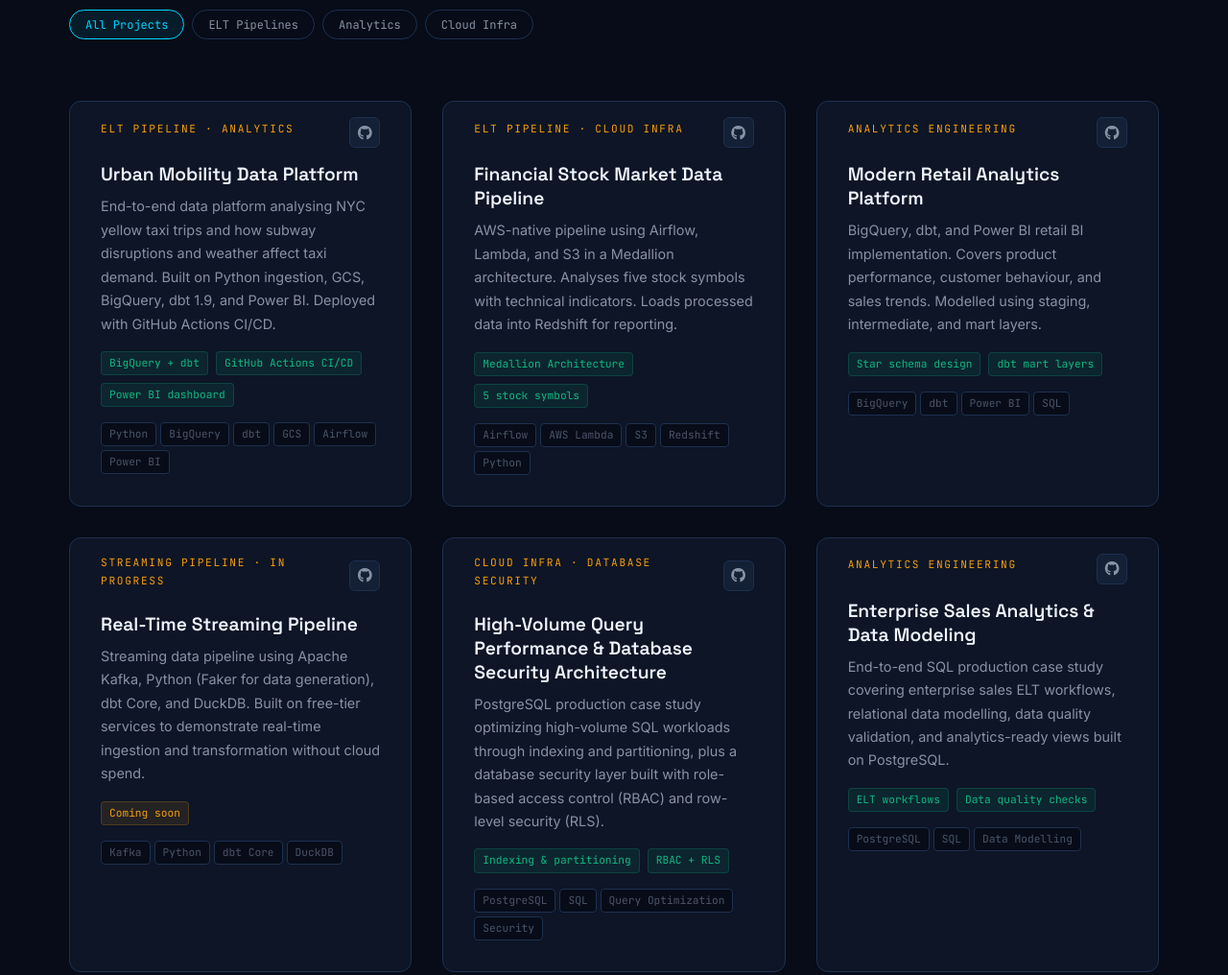
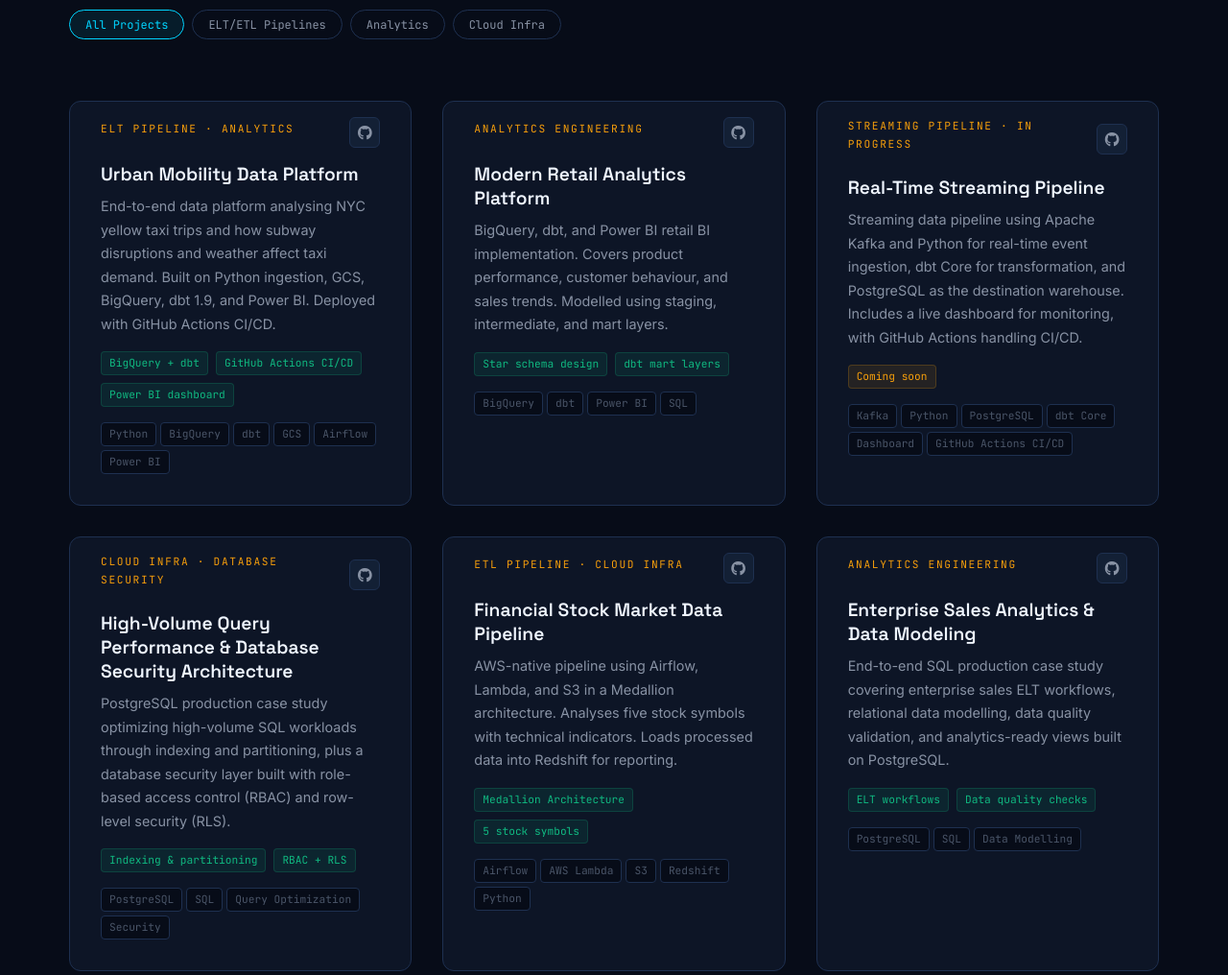
Before and after one commit to DavidAbeAnalytics/DavidAbeAnalytics.github.io, a plain HTML site: page index.html in a window 1280 px wide. Shown: the part 3380-4396 px from the top of the page at 96% size. Drawn offline with Linux system fonts and the light colour scheme.

Commit message:
Reorder projects, fix ETL label, update streaming project stack

```diff
--- a/index.html
+++ b/index.html
@@ -767,7 +767,7 @@
 
       <div class="project-filters" role="group" aria-label="Filter projects">
         <button class="filter-btn active" data-filter="all">All Projects</button>
-        <button class="filter-btn" data-filter="pipeline">ELT Pipelines</button>
+        <button class="filter-btn" data-filter="pipeline">ELT/ETL Pipelines</button>
         <button class="filter-btn" data-filter="analytics">Analytics</button>
         <button class="filter-btn" data-filter="cloud">Cloud Infra</button>
       </div>
@@ -820,38 +820,6 @@
         </article>
 
         <!-- Card 2 -->
-        <article class="project-card reveal" data-category="pipeline cloud" aria-labelledby="proj2-title">
-          <div class="project-header">
-            <p class="project-category">ELT Pipeline · Cloud Infra</p>
-            <div class="project-links">
-              <a href="https://github.com/DavidAbeAnalytics/Financial_Stock_Market_Data_Pipeline_and_Technical_Analysis"
-                 class="project-link" title="View on GitHub" target="_blank" rel="noopener">
-                <i class="fab fa-github" aria-hidden="true"></i>
-              </a>
-            </div>
-          </div>
-          <div class="project-body">
-            <h3 class="project-title" id="proj2-title">Financial Stock Market Data Pipeline</h3>
-            <p class="project-desc">
-              AWS-native pipeline using Airflow, Lambda, and S3 in a Medallion
-              architecture. Analyses five stock symbols with technical indicators.
-              Loads processed data into Redshift for reporting.
-            </p>
-            <div class="project-metrics">
-              <span class="metric-badge">Medallion Architecture</span>
-              <span class="metric-badge">5 stock symbols</span>
-            </div>
-            <div class="project-tags">
-              <span class="tag">Airflow</span>
-              <span class="tag">AWS Lambda</span>
-              <span class="tag">S3</span>
-              <span class="tag">Redshift</span>
-              <span class="tag">Python</span>
-            </div>
-          </div>
-        </article>
-
-        <!-- Card 3 -->
         <article class="project-card reveal" data-category="analytics pipeline" aria-labelledby="proj3-title">
           <div class="project-header">
             <p class="project-category">Analytics Engineering</p>
@@ -882,7 +850,7 @@
           </div>
         </article>
 
-        <!-- Card 4 — Streaming project (coming soon) -->
+        <!-- Card 3 — Streaming project (coming soon) -->
         <article class="project-card reveal" data-category="pipeline" aria-labelledby="proj4-title">
           <div class="project-header">
             <p class="project-category">Streaming Pipeline · In Progress</p>
@@ -896,10 +864,10 @@
           <div class="project-body">
             <h3 class="project-title" id="proj4-title">Real-Time Streaming Pipeline</h3>
             <p class="project-desc">
-              Streaming data pipeline using Apache Kafka, Python (Faker for
-              data generation), dbt Core, and DuckDB. Built on free-tier
-              services to demonstrate real-time ingestion and transformation
-              without cloud spend.
+              Streaming data pipeline using Apache Kafka and Python for real-time
+              event ingestion, dbt Core for transformation, and PostgreSQL as the
+              destination warehouse. Includes a live dashboard for monitoring,
+              with GitHub Actions handling CI/CD.
             </p>
             <div class="project-metrics">
               <span class="metric-badge" style="color:var(--accent-secondary);background:rgba(245,158,11,0.1);border-color:rgba(245,158,11,0.2);">Coming soon</span>
@@ -907,13 +875,15 @@
             <div class="project-tags">
               <span class="tag">Kafka</span>
               <span class="tag">Python</span>
+              <span class="tag">PostgreSQL</span>
               <span class="tag">dbt Core</span>
-              <span class="tag">DuckDB</span>
+              <span class="tag">Dashboard</span>
+              <span class="tag">GitHub Actions CI/CD</span>
             </div>
           </div>
         </article>
 
-        <!-- Card 5 -->
+        <!-- Card 4 -->
         <article class="project-card reveal" data-category="cloud pipeline" aria-labelledby="proj5-title">
           <div class="project-header">
             <p class="project-category">Cloud Infra · Database Security</p>
@@ -940,6 +910,38 @@
               <span class="tag">SQL</span>
               <span class="tag">Query Optimization</span>
               <span class="tag">Security</span>
+            </div>
+          </div>
+        </article>
+
+        <!-- Card 5 -->
+        <article class="project-card reveal" data-category="pipeline cloud" aria-labelledby="proj2-title">
+          <div class="project-header">
+            <p class="project-category">ETL Pipeline · Cloud Infra</p>
+            <div class="project-links">
+              <a href="https://github.com/DavidAbeAnalytics/Financial_Stock_Market_Data_Pipeline_and_Technical_Analysis"
+                 class="project-link" title="View on GitHub" target="_blank" rel="noopener">
+                <i class="fab fa-github" aria-hidden="true"></i>
+              </a>
+            </div>
+          </div>
+          <div class="project-body">
+            <h3 class="project-title" id="proj2-title">Financial Stock Market Data Pipeline</h3>
+            <p class="project-desc">
+              AWS-native pipeline using Airflow, Lambda, and S3 in a Medallion
+              architecture. Analyses five stock symbols with technical indicators.
+              Loads processed data into Redshift for reporting.
+            </p>
+            <div class="project-metrics">
+              <span class="metric-badge">Medallion Architecture</span>
+              <span class="metric-badge">5 stock symbols</span>
+            </div>
+            <div class="project-tags">
+              <span class="tag">Airflow</span>
+              <span class="tag">AWS Lambda</span>
+              <span class="tag">S3</span>
+              <span class="tag">Redshift</span>
+              <span class="tag">Python</span>
             </div>
           </div>
         </article>
```
